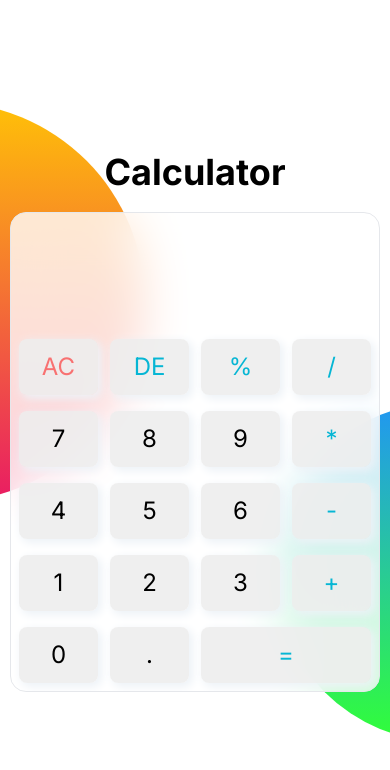
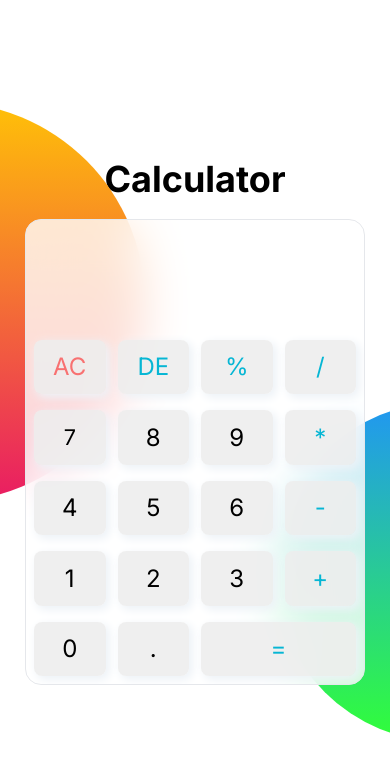
Before and after one commit to ashfakhossain15/Calculator, a Next.js app: page / in a window 390 px wide. Shown: the top 770 px of the page. Built offline with nearby package versions, Linux system fonts and the light colour scheme.

Commit message:
fix some style

```diff
--- a/src/app/page.tsx
+++ b/src/app/page.tsx
@@ -32,15 +32,15 @@ const Home = () => {
     });
   }, []);
   return (
-    <div className="flex full-calculator bg-white flex-col items-center justify-center h-[100vh]">
+    <div className="flex full-calculator overflow-hidden  bg-white flex-col items-center justify-center h-[100vh]">
       <h1 className="text-4xl text-black mb-5 font-bold font-i">Calculator</h1>
-      <section className="container relative w-[370px] overflow-hidden backdrop-blur-xl bg-white/80 rounded-2xl border z-50 ">
+      <section className="container relative w-[340px] md:w-[370px] overflow-hidden backdrop-blur-xl bg-white/80 rounded-2xl border z-50 ">
         <div className="calculator">
           <form>
             <div className="p-2 ">
               <input
                 ref={displayRef}
-                className="w-full text-right rounded-xl text-black h-[6.4rem] bg-transparent display focus:outline-0 duration-300 p-3 text-4xl"
+                className="w-full text-right rounded-xl text-black h-[6rem] md:h-[6.4rem] bg-transparent display focus:outline-0 duration-300 p-3 text-4xl"
                 type="text"
                 name="display"
                 id="display"
@@ -49,105 +49,105 @@ const Home = () => {
             <main className="">
               <div className="grid grid-cols-4 p-2 gap-3 justify-around ">
                 <input
-                  className="px-5 py-3  bg-[#eee] text-2xl shadow-[3px_3px_10px_1px_#edf2f7] bg-opacity-90 text-red-400 rounded-lg "
+                  className="px-[1.12rem] md:px-5 py-[0.70rem] md:py-3  bg-[#eee] text-2xl shadow-[3px_3px_10px_1px_#edf2f7] bg-opacity-90 text-red-400 rounded-lg "
                   type="button"
                   value="AC"
                 />
                 <input
-                  className="px-5 py-3 bg-[#eee] text-2xl shadow-[3px_3px_10px_1px_#edf2f7] bg-opacity-90 text-cyan-500 rounded-lg "
+                  className="px-[1.12rem] md:px-5 py-[0.70rem] md:py-3 bg-[#eee] text-2xl shadow-[3px_3px_10px_1px_#edf2f7] bg-opacity-90 text-cyan-500 rounded-lg "
                   type="button"
                   value="DE"
                 />
                 <input
-                  className="px-5 py-3 bg-[#eee] text-2xl shadow-[3px_3px_10px_1px_#edf2f7] bg-opacity-90 text-cyan-500 rounded-lg"
+                  className="px-[1.12rem] md:px-5 py-[0.70rem] md:py-3 bg-[#eee] text-2xl shadow-[3px_3px_10px_1px_#edf2f7] bg-opacity-90 text-cyan-500 rounded-lg"
                   type="button"
                   value="%"
                 />
                 <input
-                  className="px-5 py-3 bg-[#eee] text-2xl shadow-[3px_3px_10px_1px_#edf2f7] bg-opacity-90 text-cyan-500 rounded-lg"
+                  className="px-[1.12rem] md:px-5 py-[0.70rem] md:py-3 bg-[#eee] text-2xl shadow-[3px_3px_10px_1px_#edf2f7] bg-opacity-90 text-cyan-500 rounded-lg"
                   type="button"
                   value="/"
                 />
               </div>
               <div className="grid grid-cols-4 p-2 gap-3 justify-around">
                 <input
-                  className="px-5 py-3 bg-[#eee] text-2xl shadow-[3px_3px_10px_1px_#edf2f7] bg-opacity-90 text-black rounded-lg"
+                  className="px-[1.12rem] md:px-5 py-[0.70rem] md:py-3 bg-[#eee] text-[1.35rem]  md:text-2xl shadow-[3px_3px_10px_1px_#edf2f7] bg-opacity-90 text-black rounded-lg"
                   type="button"
                   value="7"
                 />
                 <input
-                  className="px-5 py-3 bg-[#eee] text-2xl shadow-[3px_3px_10px_1px_#edf2f7] bg-opacity-90 text-black rounded-lg"
+                  className="px-[1.12rem] md:px-5 py-[0.70rem] md:py-3 bg-[#eee] text-2xl shadow-[3px_3px_10px_1px_#edf2f7] bg-opacity-90 text-black rounded-lg"
                   type="button"
                   value="8"
                 />
                 <input
-                  className="px-5 py-3 bg-[#eee] text-2xl shadow-[3px_3px_10px_1px_#edf2f7] bg-opacity-90 text-black rounded-lg"
+                  className="px-[1.12rem] md:px-5 py-[0.70rem] md:py-3 bg-[#eee] text-2xl shadow-[3px_3px_10px_1px_#edf2f7] bg-opacity-90 text-black rounded-lg"
                   type="button"
                   value="9"
                 />
                 <input
-                  className="px-5 py-3 bg-[#eee] text-2xl shadow-[3px_3px_10px_1px_#edf2f7] bg-opacity-90 text-cyan-500 rounded-lg"
+                  className="px-[1.12rem] md:px-5 py-[0.70rem] md:py-3 bg-[#eee] text-2xl shadow-[3px_3px_10px_1px_#edf2f7] bg-opacity-90 text-cyan-500 rounded-lg"
                   type="button"
                   value="*"
                 />
               </div>
               <div className="grid grid-cols-4 p-2 gap-3 justify-around">
                 <input
-                  className="px-5 py-3 bg-[#eee] text-2xl shadow-[3px_3px_10px_1px_#edf2f7] bg-opacity-90 text-black rounded-lg"
+                  className="px-[1.12rem] md:px-5 py-[0.70rem] md:py-3 bg-[#eee] text-2xl shadow-[3px_3px_10px_1px_#edf2f7] bg-opacity-90 text-black rounded-lg"
                   type="button"
                   value="4"
                 />
                 <input
-                  className="px-5 py-3 bg-[#eee] text-2xl shadow-[3px_3px_10px_1px_#edf2f7] bg-opacity-90 text-black rounded-lg"
+                  className="px-[1.12rem] md:px-5 py-[0.70rem] md:py-3 bg-[#eee] text-2xl shadow-[3px_3px_10px_1px_#edf2f7] bg-opacity-90 text-black rounded-lg"
                   type="button"
                   value="5"
                 />
                 <input
-                  className="px-5 py-3 bg-[#eee] text-2xl shadow-[3px_3px_10px_1px_#edf2f7] bg-opacity-90 text-black rounded-lg"
+                  className="px-[1.12rem] md:px-5 py-[0.70rem] md:py-3 bg-[#eee] text-2xl shadow-[3px_3px_10px_1px_#edf2f7] bg-opacity-90 text-black rounded-lg"
                   type="button"
                   value="6"
                 />
                 <input
-                  className="px-5 py-3 bg-[#eee] text-2xl shadow-[3px_3px_10px_1px_#edf2f7] bg-opacity-90 text-cyan-500 rounded-lg"
+                  className="px-[1.12rem] md:px-5 py-[0.70rem] md:py-3 bg-[#eee] text-2xl shadow-[3px_3px_10px_1px_#edf2f7] bg-opacity-90 text-cyan-500 rounded-lg"
                   type="button"
                   value="-"
                 />
               </div>
               <div className="grid grid-cols-4 p-2 gap-3 justify-around">
                 <input
-                  className="px-5 py-3 bg-[#eee] text-2xl shadow-[3px_3px_10px_1px_#edf2f7] bg-opacity-90 text-black rounded-lg"
+                  className="px-[1.12rem] md:px-5 py-[0.70rem] md:py-3 bg-[#eee] text-2xl shadow-[3px_3px_10px_1px_#edf2f7] bg-opacity-90 text-black rounded-lg"
                   type="button"
                   value="1"
                 />
                 <input
-                  className="px-5 py-3 bg-[#eee] text-2xl shadow-[3px_3px_10px_1px_#edf2f7] bg-opacity-90 text-black rounded-lg"
+                  className="px-[1.12rem] md:px-5 py-[0.70rem] md:py-3 bg-[#eee] text-2xl shadow-[3px_3px_10px_1px_#edf2f7] bg-opacity-90 text-black rounded-lg"
                   type="button"
                   value="2"
                 />
                 <input
-                  className="px-5 py-3 bg-[#eee] text-2xl shadow-[3px_3px_10px_1px_#edf2f7] bg-opacity-90 text-black rounded-lg"
+                  className="px-[1.12rem] md:px-5 py-[0.70rem] md:py-3 bg-[#eee] text-2xl shadow-[3px_3px_10px_1px_#edf2f7] bg-opacity-90 text-black rounded-lg"
                   type="button"
                   value="3"
                 />
                 <input
-                  className="px-5 py-3 bg-[#eee] text-2xl shadow-[3px_3px_10px_1px_#edf2f7] bg-opacity-90 text-cyan-500 rounded-lg"
+                  className="px-[1.12rem] md:px-5 py-[0.70rem] md:py-3 bg-[#eee] text-2xl shadow-[3px_3px_10px_1px_#edf2f7] bg-opacity-90 text-cyan-500 rounded-lg"
                   type="button"
                   value="+"
                 />
               </div>
               <div className="grid grid-cols-4 p-2 gap-3 justify-around">
                 <input
-                  className="px-5 py-3 bg-[#eee] text-2xl shadow-[3px_3px_10px_1px_#edf2f7] bg-opacity-90 text-black rounded-lg"
+                  className="px-[1.12rem] md:px-5 py-[0.70rem] md:py-3 bg-[#eee] text-2xl shadow-[3px_3px_10px_1px_#edf2f7] bg-opacity-90 text-black rounded-lg"
                   type="button"
                   value="0"
                 />
                 <input
-                  className="px-5 py-3 bg-[#eee] text-2xl shadow-[3px_3px_10px_1px_#edf2f7] bg-opacity-90 text-black rounded-lg"
+                  className="px-[1.12rem] md:px-5 py-[0.70rem] md:py-3 bg-[#eee] text-2xl shadow-[3px_3px_10px_1px_#edf2f7] bg-opacity-90 text-black rounded-lg"
                   type="button"
                   value="."
                 />
                 <input
-                  className="px-5 py-3 bg-[#eee] text-2xl shadow-[3px_3px_10px_1px_#edf2f7] bg-opacity-90 text-cyan-500 rounded-lg col-span-2"
+                  className="px-[1.12rem] md:px-5 py-[0.70rem] md:py-3 bg-[#eee] text-2xl shadow-[3px_3px_10px_1px_#edf2f7] bg-opacity-90 text-cyan-500 rounded-lg col-span-2"
                   type="button"
                   value="="
                 />
```
